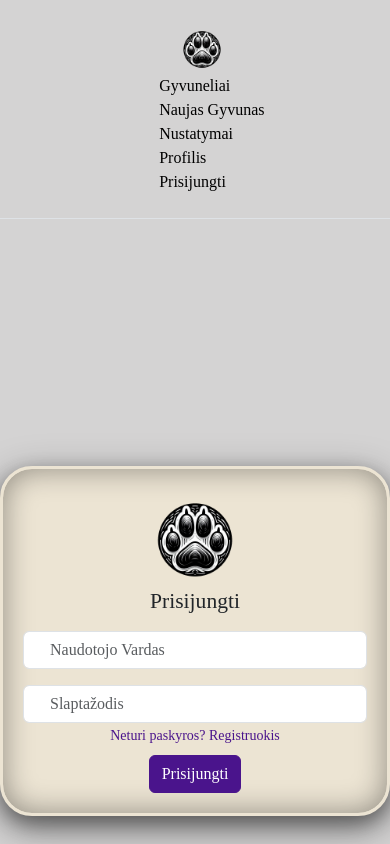
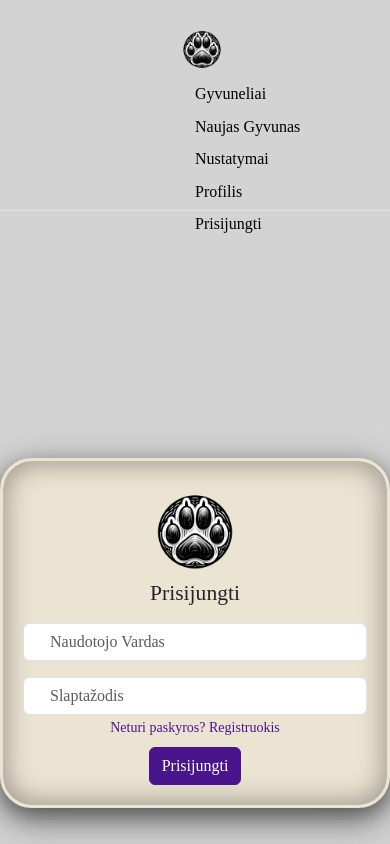
Before and after one commit to odilijus-grinkas/pet_adoption, a React (Vite) app in the folder client/: page /Login in a window 390 px wide. Shown: the top 844 px of the page. Built offline with nearby package versions, Linux system fonts and the light colour scheme; a web font is replaced by a local one.

Commit message:
meldziuosi devui kad si karta teisinga brancha updatins

```diff
--- a/client/src/components/auth/header/header.scss
+++ b/client/src/components/auth/header/header.scss
@@ -1,16 +1,22 @@
 .headerbackground{
     background-color: #d4d3d3;
+    height: 15vh;
 }
-.Navcontainer {
-    display: flex;
-    flex-direction: column;
+.navbar {
+height: 15vh!important;
+
 }
 
 .nav {
+    margin-top: -5vh;
+    padding-right: 1vh;
     text-decoration: none;
     color: black;
 }
-
+.logo{
+    height: 10vh;
+    width: 10vh;
+}
 .nav:hover {
     color: darkviolet;
 }
@@ -22,12 +28,17 @@
 }
 
 @media screen and (max-width: 28rem) {
+    .headerbackground{
+        background-color: #d4d3d3;
+        height: 25vh;
+    }
     .logo-nav {
         margin-left: 45%;
     }
 
     .nav {
-        margin-left: 40%;
+        margin-top: 1vh;
+        margin-left: 50%;
         width: 100%;
     }
 }
```
